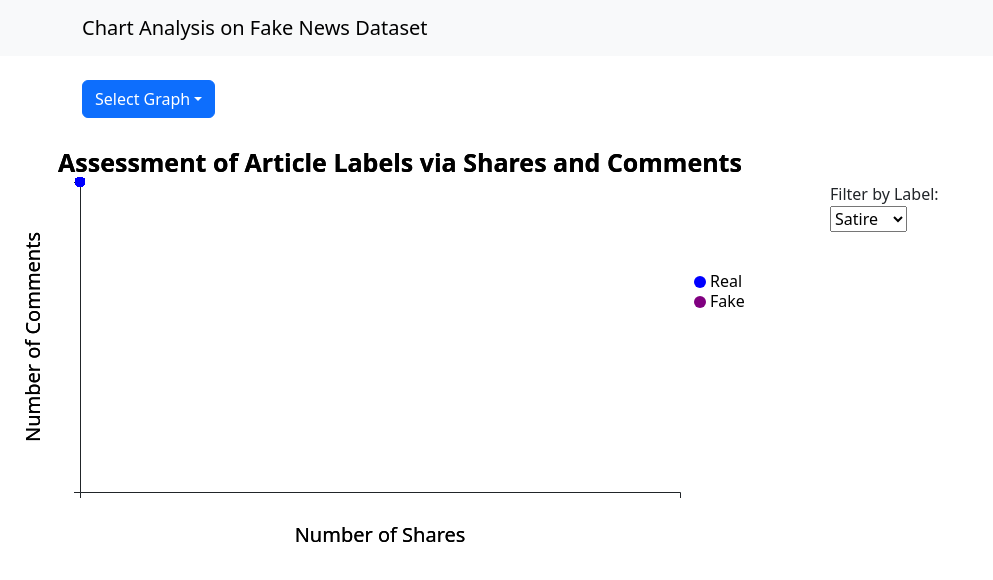
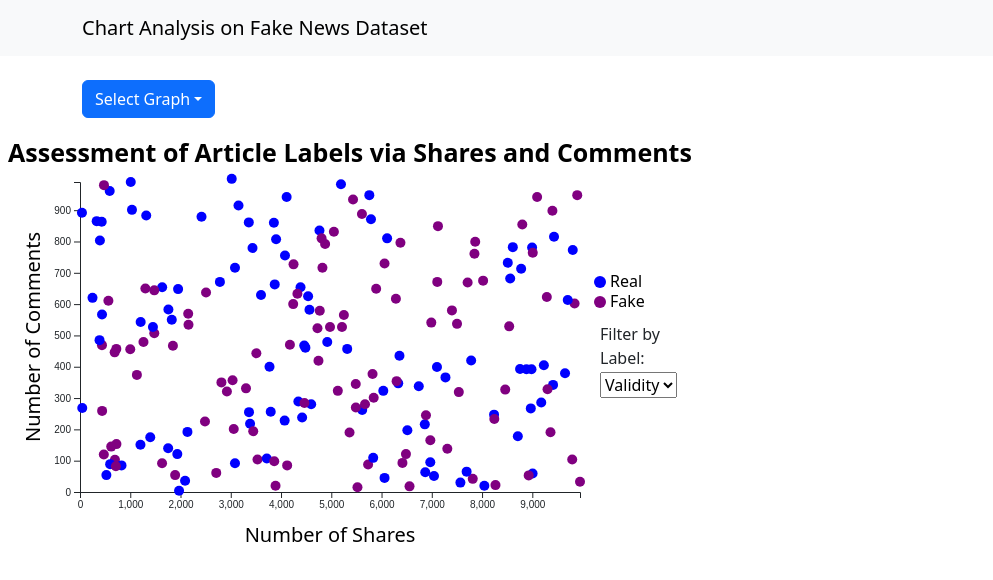
Before and after one commit to FugginBoss/project-folder, a React (Create React App) app: page / in a window 1280 px wide. Shown: the top 580 px of the page, without its empty margins (0-993 px from the left). Built offline with nearby package versions, Linux system fonts and the light colour scheme.

Commit message:
Added scatterplot to dashboard

```diff
--- a/src/App.js
+++ b/src/App.js
@@ -13,7 +13,6 @@ import Row from 'react-bootstrap/Row';
 import Col from 'react-bootstrap/Col';
 import ScatterPlot from "./ScatterPlot";
 import "./App.css";
-import Form from 'react-bootstrap/Form';
 
 class App extends Component{
 
@@ -31,6 +30,10 @@ class App extends Component{
         sentiment_score: d.sentiment_score,
         political_bias: d.political_bias,
         trust_score: d.trust_score,
+        num_shares: d.num_shares,
+        num_comments: d.num_comments,
+        label: d.label,
+        is_satirical: d.is_satirical
       }
     }).then(function (csv_data) {
       self.setState({ data: csv_data })
--- a/src/ScatterPlot.js
+++ b/src/ScatterPlot.js
@@ -5,7 +5,9 @@ class ScatterPlot extends Component{
 
   constructor(props) {
     super(props)
-    this.state = {}
+    this.state = {
+      selectedLabel: "Validity"
+    }
 
   }
 
@@ -18,11 +20,21 @@ class ScatterPlot extends Component{
     this.renderChart();
   }
 
+  handleFilterChange = (event) => {
+    this.setState({selectedLabel: event.target.value})
+  }
+
   renderChart() {
+    d3.select(".innerChart").selectAll("*").remove();
+    d3.select(".scatterPlot").selectAll("text").remove();
+
     let data = this.props.data1
 
+    data = data.filter(d => d.num_shares < 10000 && d.num_comments < 10000)
+    data = data.slice(0, 200)
+
     const margin = {top: 40, right: 120, bottom: 50, left: 80};
-    const width = 800;
+    const width = 700;
     const height = 400;
     const innerWidth = width - margin.left - margin.right;
     const innerHeight = height - margin.top - margin.bottom;
@@ -45,11 +57,21 @@ class ScatterPlot extends Component{
     chart.selectAll("circle").data(data).join("circle").attr("r", 5).attr("fill", "#69b3a2")
     .attr("cx", d => xScale(d.num_shares)).attr("cy", d => yScale(d.num_comments))
     .attr('fill', d => {
-      if (d.label === "fake") {
+      if(this.state.selectedLabel === "Validity") {
+        if (d.label === "Fake") {
           return 'purple';
         }
         else {
           return 'blue';
+        }
+      }
+      else {
+        if (d.is_satirical === "0") {
+          return 'green'
+        }
+        else {
+          return 'red'
+        }
       }
     })
 
@@ -70,7 +92,7 @@ class ScatterPlot extends Component{
 
     svg.append("text")
       .attr("x", width / 2)
-      .attr("y", margin.top / 2 + 10)
+      .attr("y", margin.top / 2)
       .style("text-anchor", "middle")
       .style("font-size", "25px")
       .style("font-weight", "bold")
@@ -80,24 +102,61 @@ class ScatterPlot extends Component{
       const legendY = margin.top + 100;
 
       if (data.length > 0){
-        svg.append("circle").attr("cx", legendX).attr("cy", legendY).attr("r", 6).style("fill", "blue");
-        svg.append("text").attr("x", legendX + 10).attr("y", legendY + 5).text("Real")
+        svg.append("circle").attr("cx", legendX).attr("cy", legendY).attr("r", 6).style("fill",
+          () => {
+            if (this.state.selectedLabel === "Validity") {
+              return "blue"
+            }
+            else {
+              return "green"
+            }
+          }
+        );
+        svg.append("text").attr("x", legendX + 10).attr("y", legendY + 5).text(
+          () => {
+            if (this.state.selectedLabel === "Validity") {
+              return "Real"
+            }
+            else {
+              return "Not Satirical"
+            }
+          }
+        )
 
-        svg.append("circle").attr("cx", legendX).attr("cy", legendY + 20).attr("r", 6).style("fill", "purple");
-        svg.append("text").attr("x", legendX + 10).attr("y", legendY + 25).text("Fake")
+        svg.append("circle").attr("cx", legendX).attr("cy", legendY + 20).attr("r", 6).style("fill",
+          () => {
+            if (this.state.selectedLabel === "Validity") {
+              return "purple"
+            }
+            else {
+              return "red"
+            }
+          }
+        );
+        svg.append("text").attr("x", legendX + 10).attr("y", legendY + 25).text(
+          () => {
+            if (this.state.selectedLabel === "Validity") {
+              return "Fake"
+            }
+            else {
+              return "Satirical"
+            }
+          }
+        )
       }
   }
 
   render() {
     return(
-    <div style={{ display: 'flex', alignItems: 'flex-start', gap: '30px' }}>
+    <div style={{ position: 'relative', width: '700px', height: '400px'}}>
       <svg className="scatterPlot">
         <g className="innerChart"></g>
       </svg>
-
-      <div style={{ marginTop: '40px' }}>
-        <label htmlFor="labelFilter">Filter by Label:</label><br />
+      <label htmlFor="labelFilter"
+      style={{ position: 'absolute', top: '180px', left: '600px', zIndex: 10 }}>
+        Filter by Label:</label><br />
       <select
+        style={{ position: 'absolute', top: '230px', left: '600px', zIndex: 20 }}
         id="labelFilter"
         value={this.state.selectedLabel}
         onChange={this.handleFilterChange}
@@ -106,7 +165,6 @@ class ScatterPlot extends Component{
         <option value="Validity">Validity</option>
       </select>
     </div>
-    </div>
     );
   }
 }
```
Lines whose indentation alone changed are shown as unchanged.
